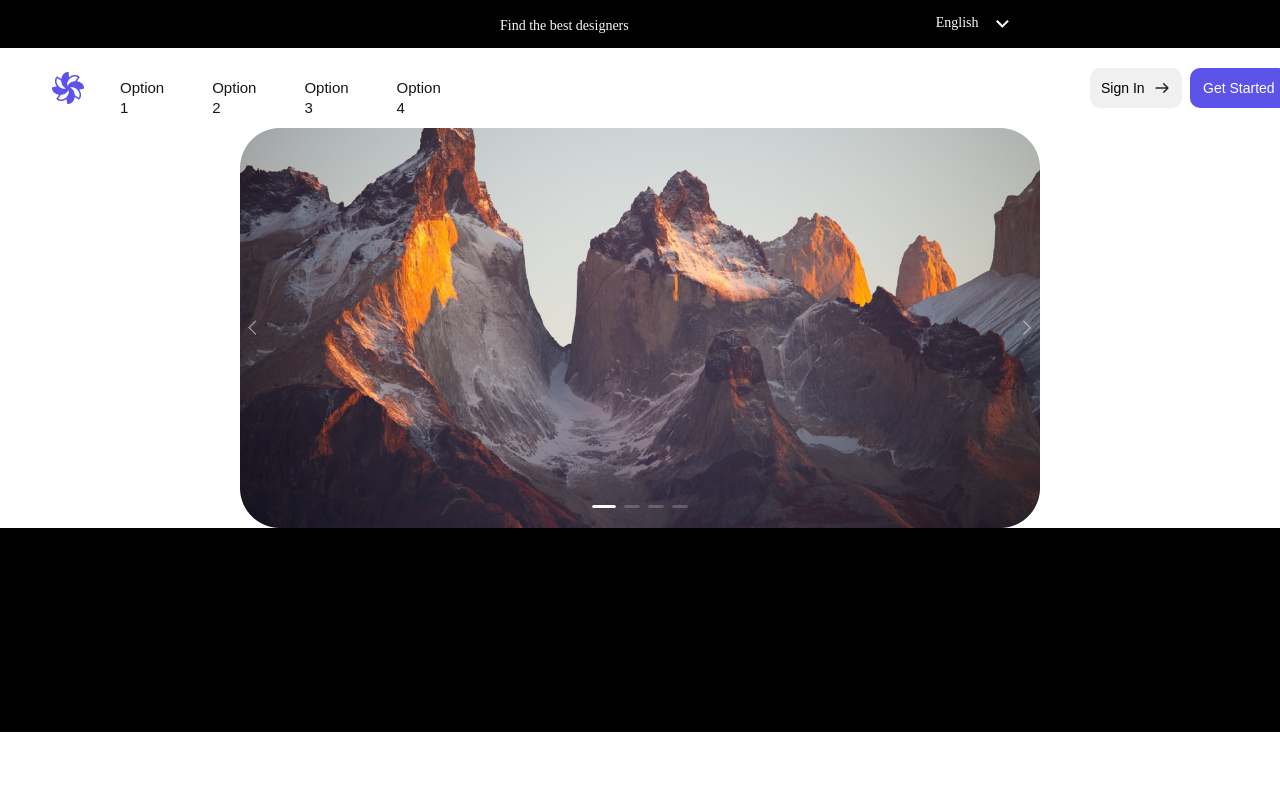
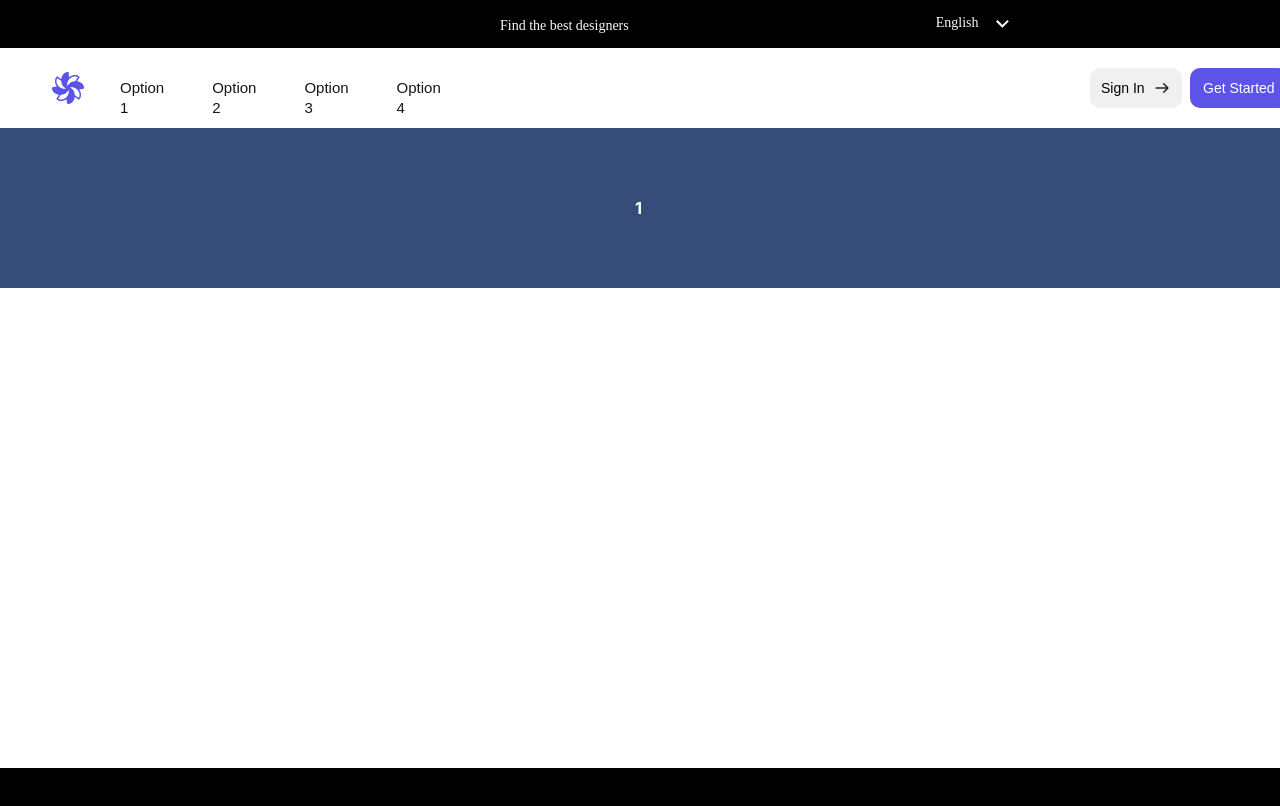
Before and after one commit to ola-123456789/UI-UX-designs, a Next.js app: page / in a window 1280 px wide. Shown: the top 806 px of the page. Built offline with nearby package versions, Linux system fonts and the light colour scheme; what @ant-design/nextjs-registry would draw is missing.

Commit message:
testing carousel settings

```diff
--- a/app/components/carousel/Carousel.module.scss
+++ b/app/components/carousel/Carousel.module.scss
@@ -1,16 +1,16 @@
-.carouselDiv {
-    width: 800px;
-    height: 400px;
-}
+// .carouselDiv {
+//     width: 800px;
+//     height: 400px;
+// }
 
-.carouselDiv div {
-    width: 800px;
-    height: 400px;
-    // border-radius: 30px;
-}
+// .carouselDiv div {
+//     width: 800px;
+//     height: 400px;
+//     // border-radius: 30px;
+// }
 
-.carouselDiv div img {
-    width: 800px;
-    height: 400px;
-    // border-radius: 30px;
-}
+// .carouselDiv div img {
+//     width: 800px;
+//     height: 400px;
+//     // border-radius: 30px;
+// }
--- a/app/components/carousel/Carousel.tsx
+++ b/app/components/carousel/Carousel.tsx
@@ -2,39 +2,79 @@ import React from 'react';
 import { Carousel } from 'antd';
 import styles from "./Carousel.module.scss";
 
+// const contentStyle: React.CSSProperties = {
+//     height: '160px',
+//     color: '#fff',
+//     lineHeight: '160px',
+//     textAlign: 'center',
+//     background: '#364d79',
+//     // width: '800px',
+//     // display: 'flex',
+//     // justifyContent: 'center',
+//     // alignItems: 'center',
+// };
+
+
+// const App: React.FC = () => (
+//     <div className={styles.carouselDiv}>
+//         <Carousel arrows effect="fade" className={styles.carousel}>
+//             {/* <div>
+//                 <img src="/Slide Item — 1.png" alt="" />
+//             </div>
+//             <div>
+//                 <img src="/Slide Item — 2.png" alt="" />
+//             </div>
+//             <div>
+//                 <img src="/Slide Item — 3.png" alt="" />
+//             </div>
+//             <div>
+//                 <img src="/Slide Item — 4.png" alt="" />
+//             </div> */}
+
+//             <div>
+
+//                 <h3 style={contentStyle}>2</h3>
+//             </div>
+//             <div>
+//                 <img src="/Slide Item — 1.png" alt="" />
+//             </div>
+//             <div>
+//                 <h3 style={contentStyle}>3</h3>
+//             </div>
+//             <div>
+//                 <h3 style={contentStyle}>4</h3>
+//             </div>
+//         </Carousel>
+
+//     </div>
+
+// );
+
+
 const contentStyle: React.CSSProperties = {
-    height: '400px',
+    margin: 0,
+    height: '160px',
     color: '#fff',
     lineHeight: '160px',
     textAlign: 'center',
     background: '#364d79',
-    width: '800px',
-    // borderRadius: '30px',
-    display: 'flex',
-    justifyContent: 'center',
-    alignItems: 'center',
 };
 
-
 const App: React.FC = () => (
-    <div className={styles.carouselDiv}>
-        <Carousel  arrows effect="fade" className={styles.carousel}>
+    <Carousel arrows effect="fade" infinite={false}>
         <div>
-                <img src="/Slide Item — 1.png" alt="" />
+            <h3 style={contentStyle}>1</h3>
         </div>
         <div>
-                <img src="/Slide Item — 2.png" alt="" />
+            <h3 style={contentStyle}>2</h3>
         </div>
         <div>
-                <img src="/Slide Item — 3.png" alt="" />
+            <h3 style={contentStyle}>3</h3>
         </div>
         <div>
-                <img src="/Slide Item — 4.png" alt="" />
+            <h3 style={contentStyle}>4</h3>
         </div>
     </Carousel>
-
-    </div>
-
 );
 
 export default App;
```
Also changed, not shown: app/layout.tsx (+6 -5 lines). Lines whose indentation alone changed are shown as unchanged.
